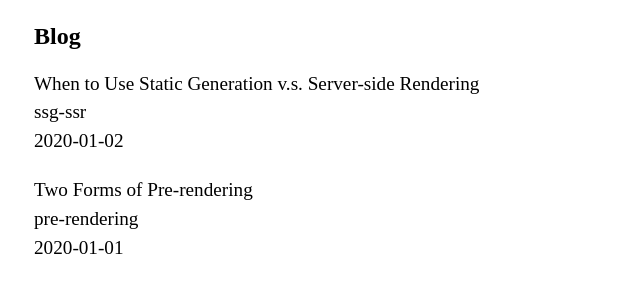
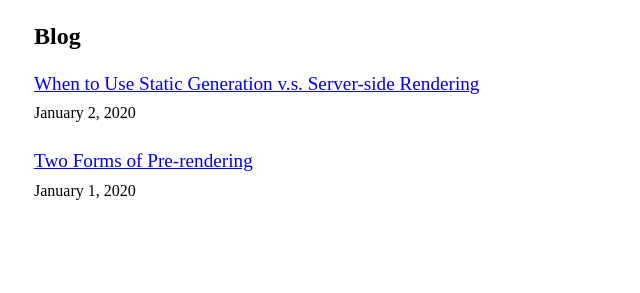
Before and after one commit to tarorin0305/nextjs-tutorial, a Next.js app: page / in a window 1280 px wide. Shown: the part 413-706 px from the top of the page, without its empty margins (318-958 px from the left). Built offline with nearby package versions, Linux system fonts and the light colour scheme.

Commit message:
polish home

```diff
--- a/pages/index.js
+++ b/pages/index.js
@@ -1,3 +1,5 @@
+import Link from 'next/link'
+import Date from '../components/date'
 import Head from 'next/head'
 import Layout, { siteTitle } from '../components/layout'
 import utilStyles from '../styles/utils.module.css'
@@ -30,11 +32,13 @@
         <ul className={utilStyles.list}>
           {allPostsData.map(({ id, date, title }) => (
             <li className={utilStyles.listItem} key={id}>
-              {title}
+              <Link href={`/posts/${id}`}>
+                <a>{title}</a>
+              </Link>
               <br/>
-              {id}
-              <br/>
-              {date}
+              <small>
+                <Date dateString={date} />
+              </small>
             </li>
           ))}
         </ul>
```
